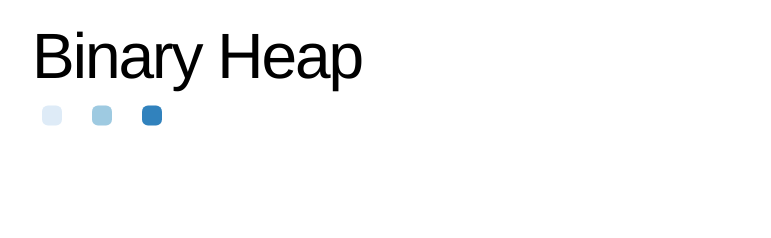
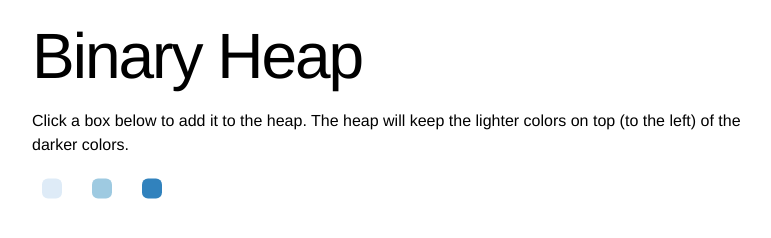
Before and after one commit to g-k/heap-visualization, a website: page index.html in a window 1280 px wide. Shown: the whole page, without its empty margins (128-899 px from the left). Drawn offline with Linux system fonts and the light colour scheme.

Commit message:
Add directions

```diff
--- a/index.html
+++ b/index.html
@@ -21,6 +21,8 @@ path.link, .node rect {
   <body>
     <h1>Binary Heap</h1>
 
+    <p>Click a box below to add it to the heap.  The heap will keep the lighter colors on top (to the left) of the darker colors.</p>
+
     <script src="colorbrewer.js"></script>
     <script src="heap-vis.js"></script>
   </body>
```
